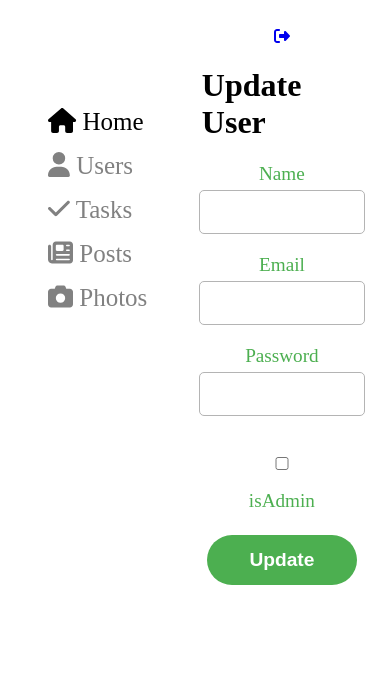
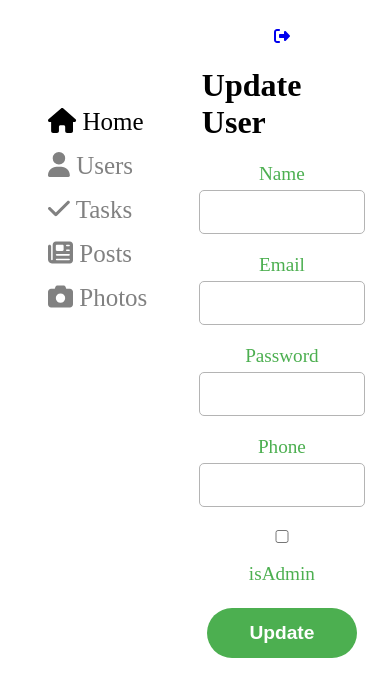
Before and after one commit to CHAYA41182/project-react-node2, a React (Create React App) app in the folder client/: page /users/1/edit in a window 390 px wide. Shown: the top 696 px of the page. Built offline with nearby package versions, Linux system fonts and the light colour scheme; no server answers.

Commit message:
Add phone field to UpdateUser form

```diff
--- a/client/src/users/UpdateUser.js
+++ b/client/src/users/UpdateUser.js
@@ -17,6 +17,7 @@ const UpdateUser = () => {
     const emailRef = useRef();
     const passwordRef = useRef();
     const isAdminRef = useRef();
+    const phoneRef = useRef();
 
     const fetchUser = async () => {
         try {
@@ -45,7 +46,9 @@ const UpdateUser = () => {
             name: nameRef.current.value,
             email: emailRef.current.value,
             password: passwordRef.current.value,
-            roles:roles
+            roles:roles,
+            phone: phoneRef.current.value
+
         };
 
        await axios.put(`http://localhost:7001/api/users/${id}`,user).then(()=>{
@@ -67,7 +70,8 @@ const UpdateUser = () => {
                     <input type="email" name="email" className="form-control" required defaultValue={user.email} ref={emailRef} />
                     <label htmlFor="password">Password</label>
                     <input type="text" name="password" className="form-control" required defaultValue={user.password} ref={passwordRef} />
-                    <br />
+                    <label htmlFor="phone">Phone</label>
+                    <input type="text" name="phone" className="form-control" defaultValue={user.phone}  ref={phoneRef} />
                     <input type="checkbox" name="isAdmin" className="form-check-input" defaultChecked={user.isAdmin} ref={isAdminRef} />
                     <label htmlFor="isAdmin">isAdmin</label>
                     <br />
```
